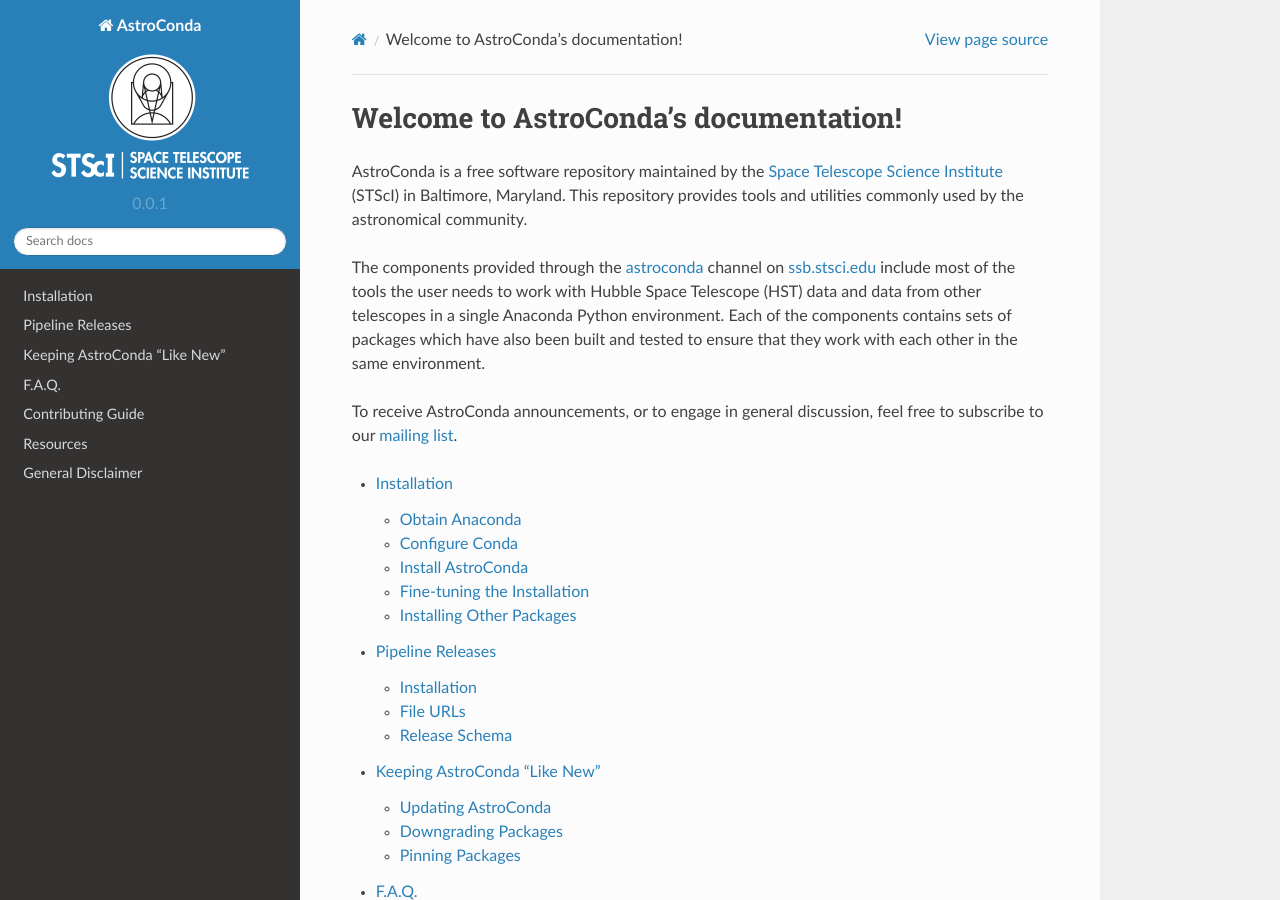
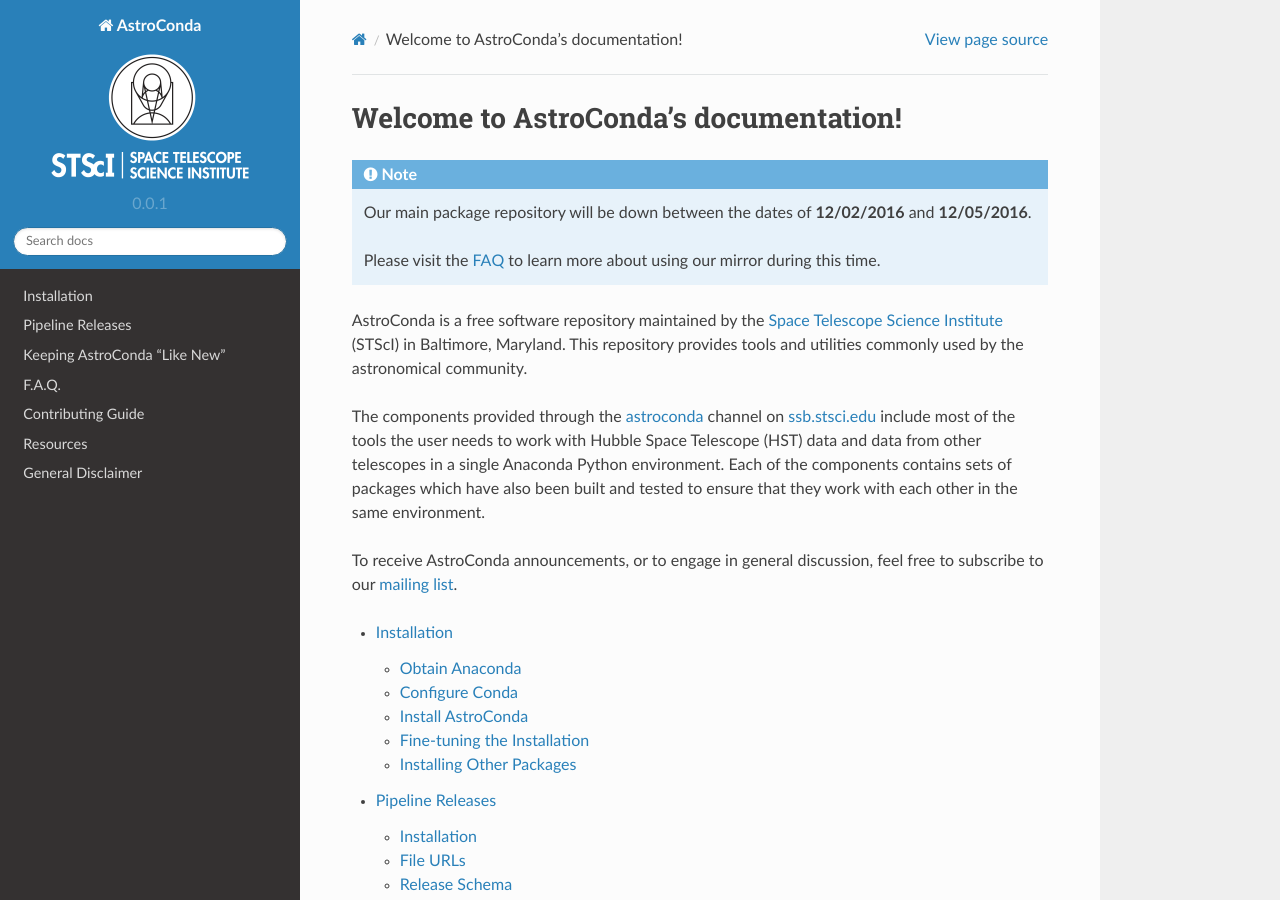
Before and after one commit to jhunkeler/astroconda, a Sphinx documentation site: the page built from source/index.rst, in a window 1280 px wide and 900 px high. Built offline with Sphinx 7.4.7 and the Read the Docs theme 2.0.0, drawn with Linux system fonts in a browser that asks for light colours; pages that are not in the unit, such as notebooks, are missing from menus.

Commit message:
Power outage (#34)
* Fix spelling

* Temporary outage notice

```diff
--- a/source/faq.rst
+++ b/source/faq.rst
@@ -19,7 +19,7 @@
 Using conda directly
 ^^^^^^^^^^^^^^^^^^^^
 
-The basic ``conda`` installation commands accept ``-c`` or ``--channel`` argument, which allows you to select a different resository to install packages from.
+The basic ``conda`` installation commands accept ``-c`` or ``--channel`` argument, which allows you to select a different repository to install packages from.
 
 .. code-block:: yaml
 
--- a/source/index.rst
+++ b/source/index.rst
@@ -1,5 +1,12 @@
 Welcome to AstroConda's documentation!
 ======================================
+
+.. note::
+
+    Our main package repository will be down between the dates of **12/02/2016** and **12/05/2016**.
+
+    Please visit the `FAQ <faq.html#could-not-find-url-http-ssb-stsci-edu-astroconda>`_ to learn more about using our mirror during this time.
+
 
 AstroConda is a free software repository maintained by the `Space Telescope Science Institute <http://www.stsci.edu/>`_ (STScI) in Baltimore, Maryland. This repository provides tools and utilities commonly used by the astronomical community.
 
```
